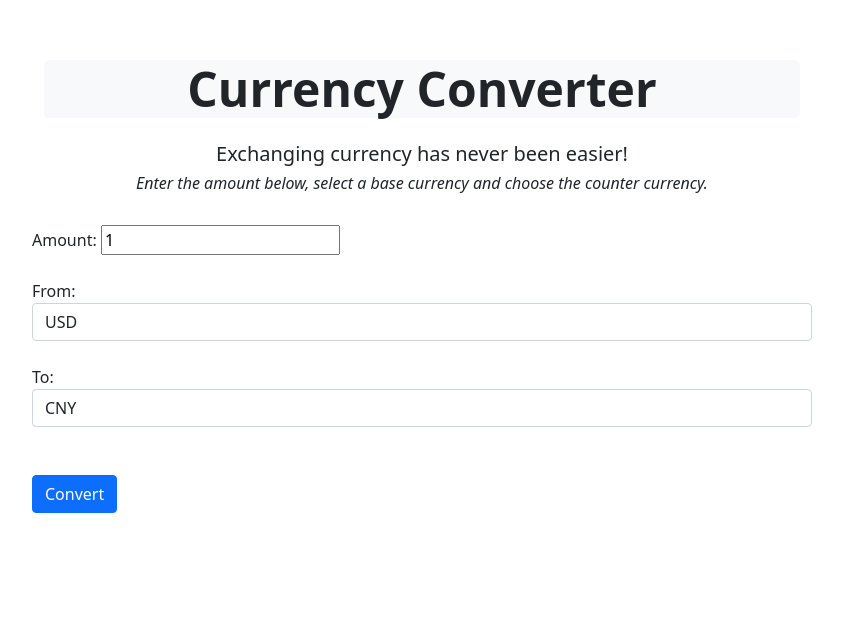
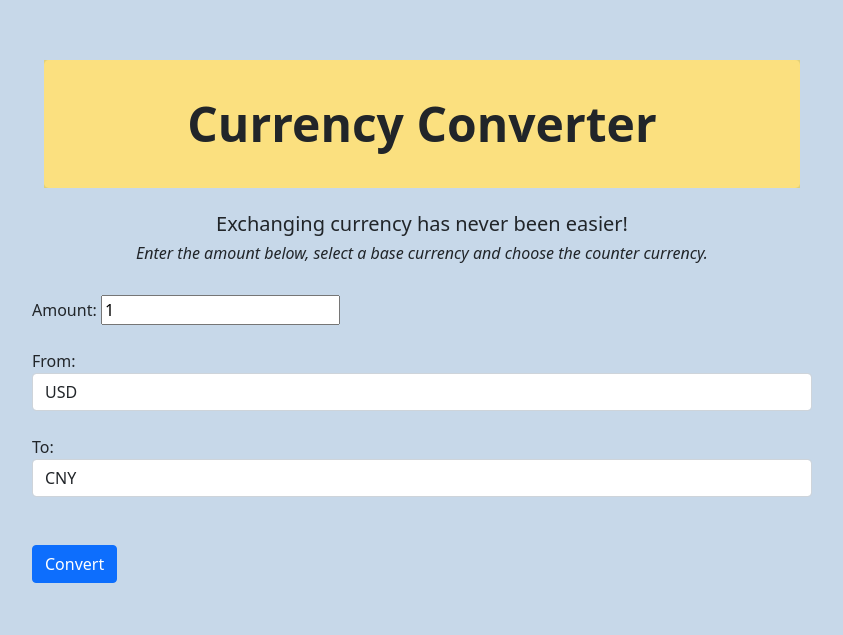
Before and after one commit to zperez0/currency-exchanger, a website built with webpack: page src/index.html in a window 1280 px wide. Shown: the part 190-825 px from the top of the page, without its empty margins (218-1061 px from the left). Built offline with nearby package versions, Linux system fonts and the light colour scheme.

Commit message:
add background color, border color, adjust margin & padding

```diff
--- a/src/css/styles.css
+++ b/src/css/styles.css
@@ -1,7 +1,17 @@
 body {
   margin: 250px;
+  background-color: #00519d38;
 }
 
 .container {
   text-align: center;
 }
+
+h1 {
+  padding: 35px;
+  background-color: #fdc6007e;
+}
+
+.total {
+  margin: 20px;
+}
```
